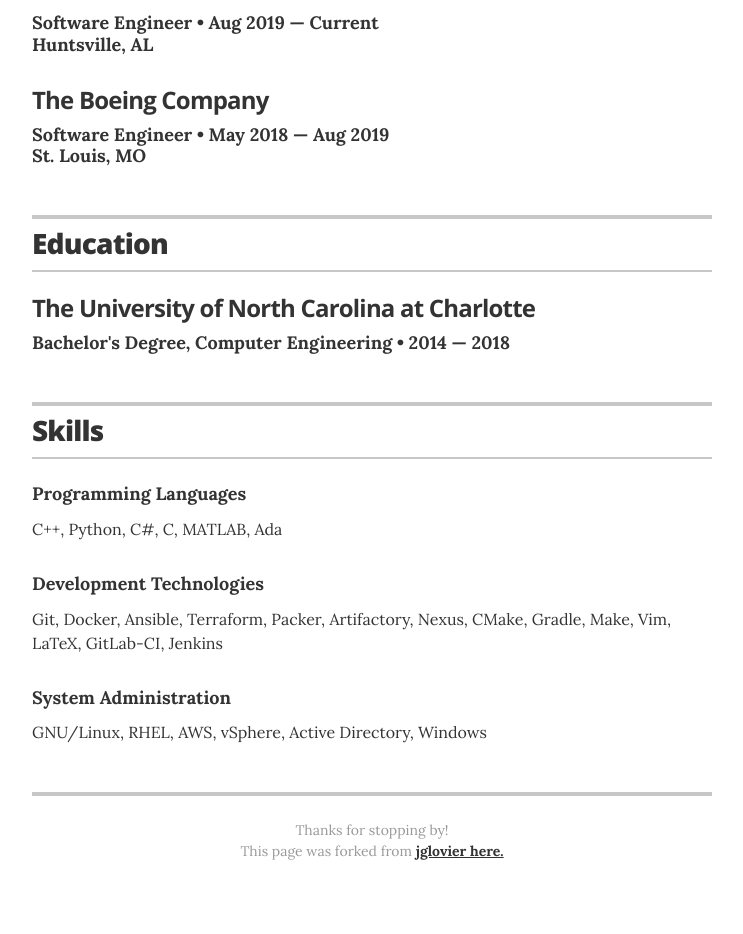
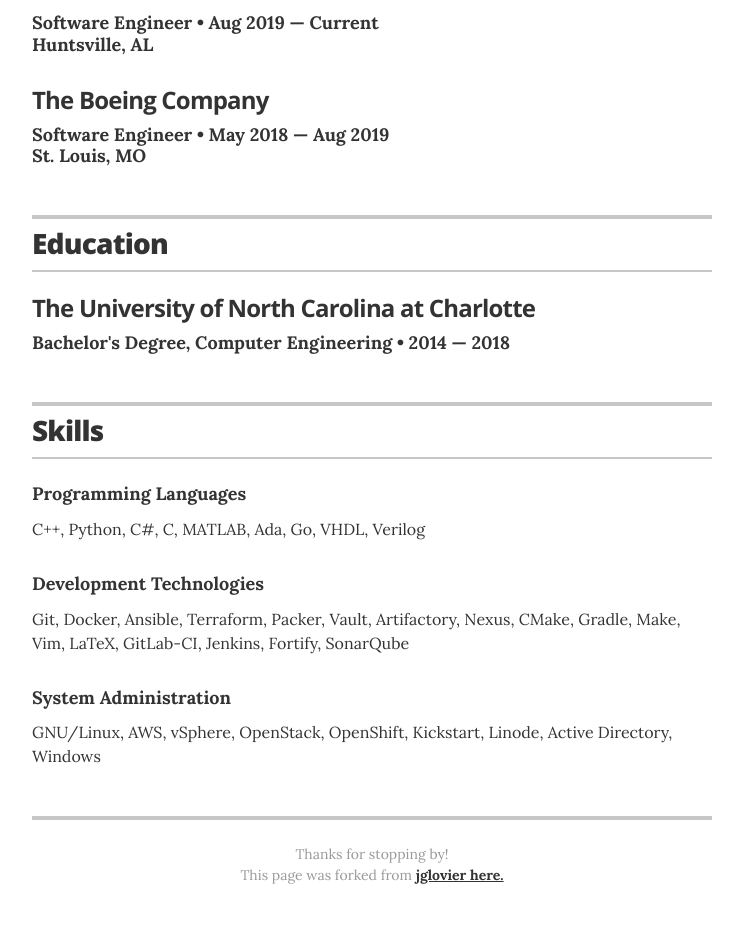
Before and after one commit to FueledbyJordan/resume, a Jekyll site: the page built from index.html, in a window 1280 px wide. Shown: the part 467-1401 px from the top of the page, without its empty margins (268-1011 px from the left). Built offline with Jekyll 4.4.1, drawn with Linux system fonts in a browser that asks for light colours; before the commit the page ends 1377 px from its top, so only the background shows below that.

Commit message:
make updates to skills

```diff
--- a/_layouts/resume.html
+++ b/_layouts/resume.html
@@ -127,17 +127,17 @@
 
         <div class="resume-item">
           <h4 class="resume-item-details">Programming Languages</h4>
-          <p class="resume-item-copy">C++, Python, C#, C, MATLAB, Ada</p>
+          <p class="resume-item-copy">C++, Python, C#, C, MATLAB, Ada, Go, VHDL, Verilog</p>
         </div>
 
         <div class="resume-item">
           <h4 class="resume-item-details">Development Technologies</h4>
-          <p class="resume-item-copy">Git, Docker, Ansible, Terraform, Packer, Artifactory, Nexus, CMake, Gradle, Make, Vim, LaTeX, GitLab-CI, Jenkins</p>
+          <p class="resume-item-copy">Git, Docker, Ansible, Terraform, Packer, Vault, Artifactory, Nexus, CMake, Gradle, Make, Vim, LaTeX, GitLab-CI, Jenkins, Fortify, SonarQube</p>
         </div>
 
         <div class="resume-item">
           <h4 class="resume-item-details">System Administration</h4>
-          <p class="resume-item-copy">GNU/Linux, RHEL, AWS, vSphere, Active Directory, Windows</p>
+          <p class="resume-item-copy">GNU/Linux, AWS, vSphere, OpenStack, OpenShift, Kickstart, Linode, Active Directory, Windows</p>
         </div>
 
       </section>
```
